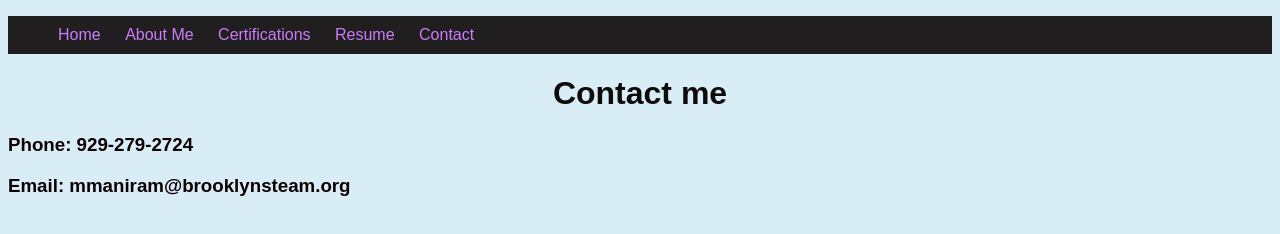
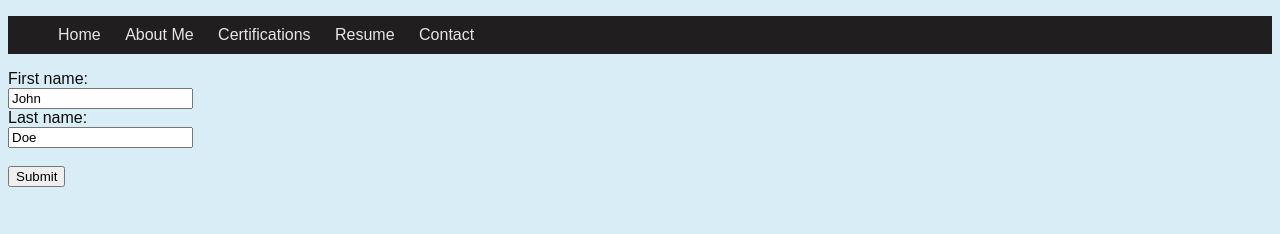
Before and after one commit to mmaniram/1sthtml, a plain HTML site: page contact.html in a window 1280 px wide. Drawn offline with Linux system fonts and the light colour scheme; a web font is replaced by a local one.

Commit message:
add data

```diff
--- a/contact.html
+++ b/contact.html
@@ -17,12 +17,14 @@
             <li><a href="contact.html">Contact</a></li>
           </ul>
     </nav>
-    <h1>Contact me</h1>
-    <h3>Phone: 929-279-2724</h3>
-    <h3>Email: mmaniram@brooklynsteam.org</h3>
 
-
-
+    <form action="/action_page.php">
+        <label for="fname">First name:</label><br>
+        <input type="text" id="fname" name="fname" value="John"><br>
+        <label for="lname">Last name:</label><br>
+        <input type="text" id="lname" name="lname" value="Doe"><br><br>
+        <input type="submit" value="Submit">
+    </form>
 
 
 </body>
--- a/style.css
+++ b/style.css
@@ -1,17 +1,21 @@
 @import url('https://fonts.googleapis.com/css2?family=Montserrat:wght@300&family=Protest+Riot&display=swap');
 
 body {
-    background-color: rgb(216, 237, 246);
-    color: rgb(15, 11, 11);
-    font-family: "IBM Plex Sans", sans-serif;
+  background-color: rgb(216, 237, 246);
+  color: rgb(15, 11, 11);
+  font-family: "IBM Plex Sans", sans-serif;
 }
-h1{
+
+h1 {
   text-align: center;
 }
 
+
+
+
 h2,h3,h4 {
-    color:rgb(15, 1, 1);
-    font-family: "IBM Plex Sans", sans-serif;
+  color: rgb(15, 1, 1);
+  font-family: "IBM Plex Sans", sans-serif;
 }
 nav {
     font-family: "IBM Plex Sans", sans-serif;
@@ -40,6 +44,3 @@ nav {
   a:visited {
     color: #3bed3bb4;
   }
-  a:link {
-    color: #cc7cfa;
-  }
```
Also changed, not shown: about_me.html (+1 -1 lines), index.html (+4 -3 lines), certifications.html (line endings or trailing spaces), 1 other file.
